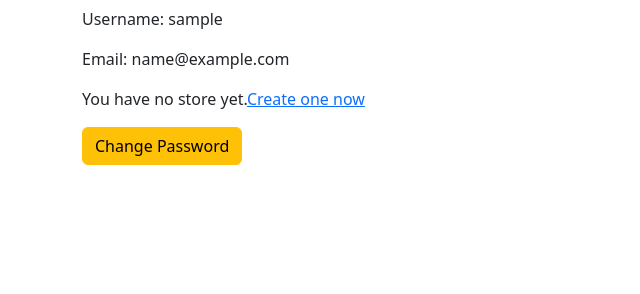
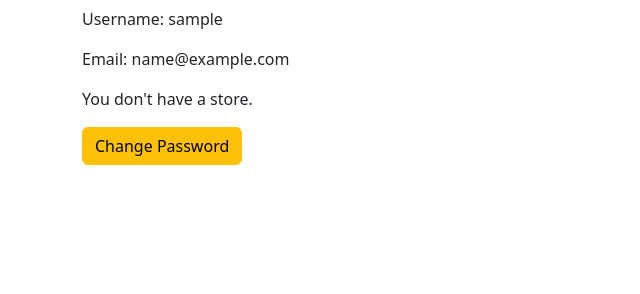
Before and after one commit to Jjjbit/ppm_project, a Django app: page /users/profile/ in a window 1280 px wide. Shown: the part 144-438 px from the top of the page, without its empty margins (0-640 px from the left). Run offline with Django 5.2, Linux system fonts and the light colour scheme; the visitor is signed in with stand-in values (Sample User, id 1).

Commit message:
add creare_store

```diff
--- a/templates/profile.html
+++ b/templates/profile.html
@@ -7,10 +7,13 @@
     <h2>Profile</h2>
     <p>Username: {{ user.username }}</p>
     <p>Email: {{ user.email }}</p>
-    {% if user.is_store_manager and user.store  %}
-        <p>My Store: <a href="{% url 'store_dashboard' user.id %}">{{ user.store.name }}</a> </p>
-    {% else %}
-    <p>You have no store yet.<a href="{% url 'create_store' %}">Create one now</a></p>
+    {% if store  %}
+        <p>My Store: <a href="{% url 'store_dashboard' store.owner.id %}" style="text-decoration: none; color: black;">{{ store.name }}</a> </p>
+        {% if user.is_authenticated and user.is_store_manager and user.is_owner %}
+            <p>You have no store yet.<a href="{% url 'create_store' %}" style="text-decoration: none; color: black;">Create one now</a></p>
+       {% endif %}
+    {%  else %}
+        <p>You don't have a store.</p>
     {% endif %}
     <a href="{% url 'password_change' %}" class="btn btn-warning">Change Password</a>
     {% endif %}
```
